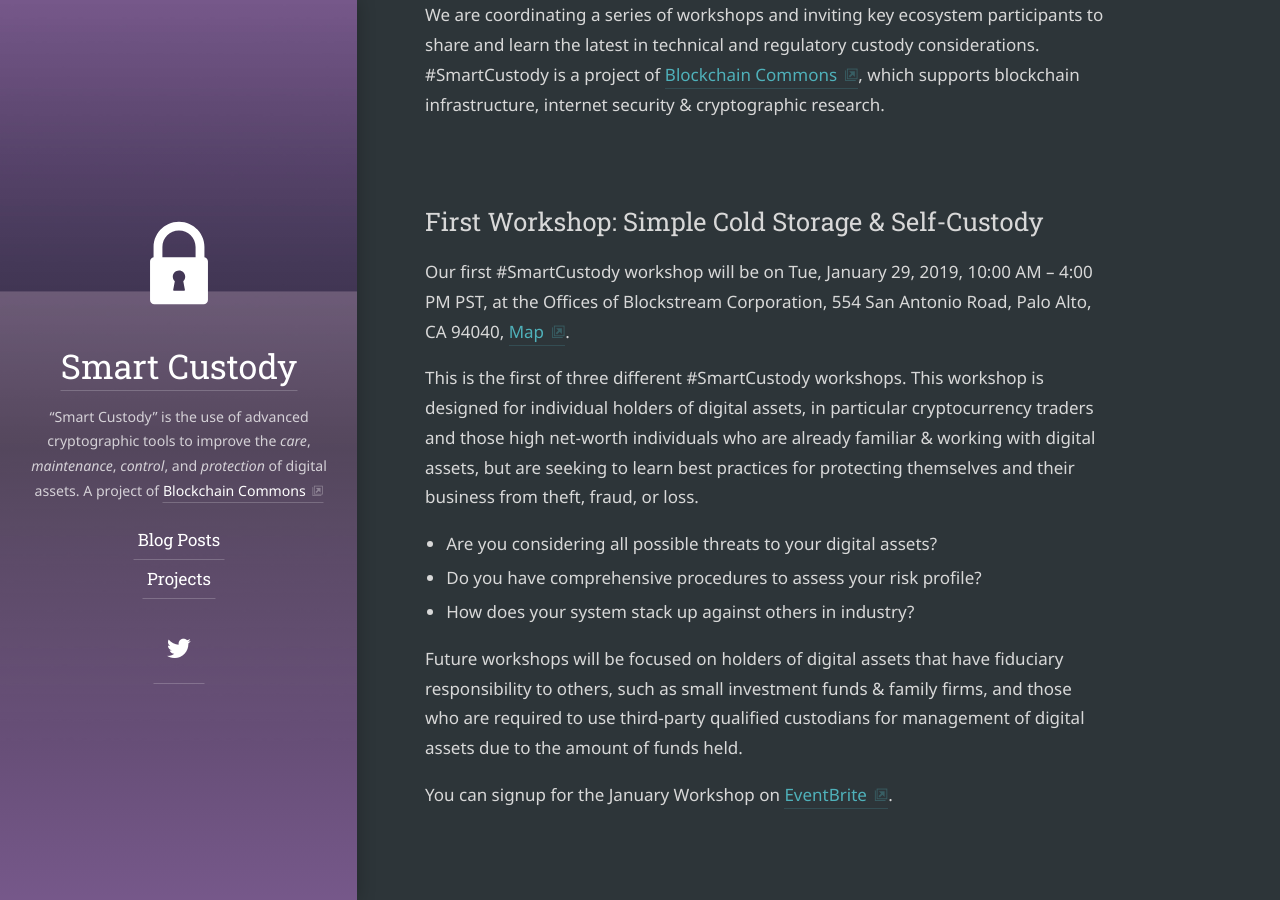
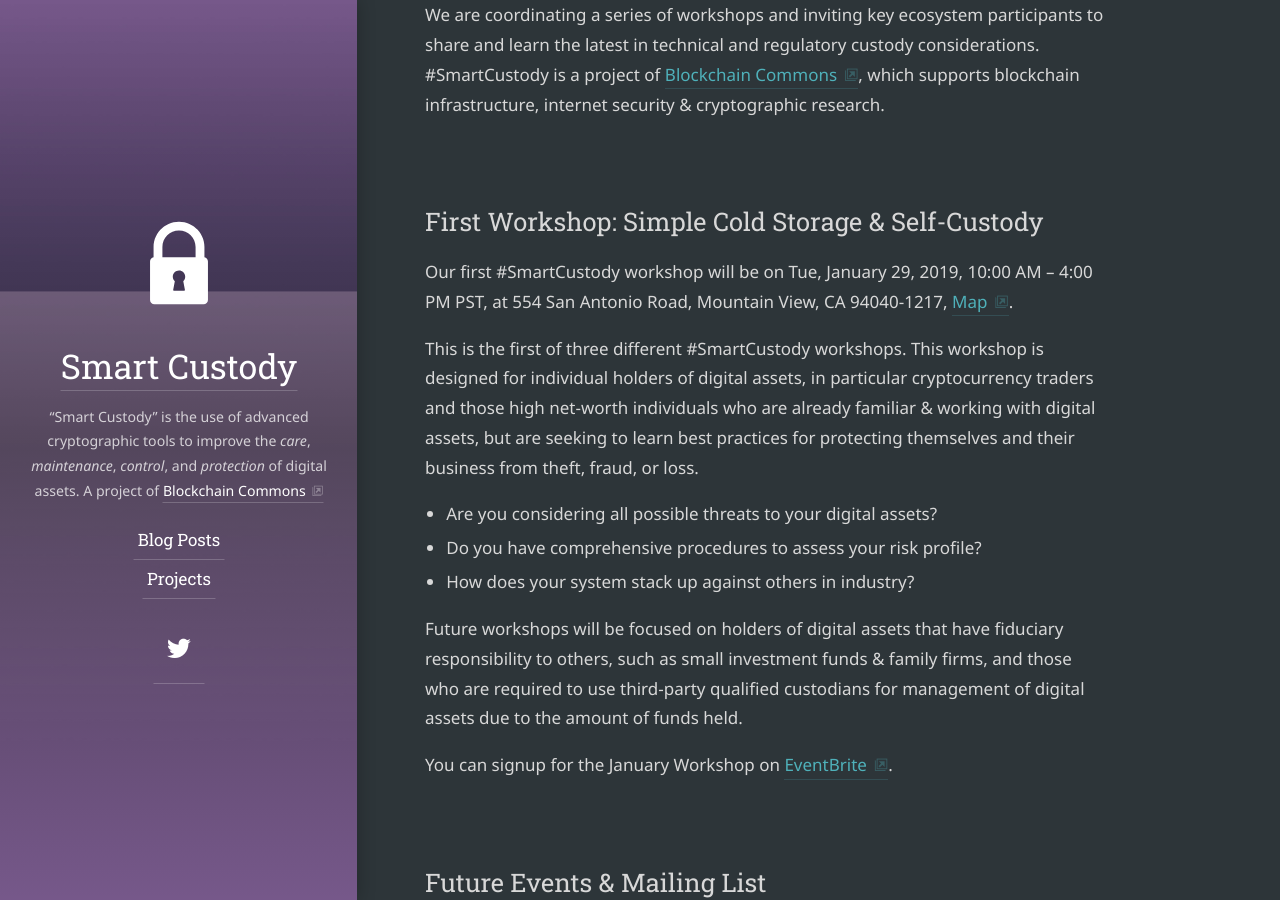
Before and after one commit to BlockchainCommons/www.SmartCustody.com, a Jekyll site: the page built from README.md, in a window 1280 px wide and 900 px high, scrolled down 491 px. Built offline with Jekyll 4.4.1, drawn with Linux system fonts in a browser that asks for light colours; some web fonts are replaced.

Commit message:
Changed some location details

```diff
--- a/README.md
+++ b/README.md
@@ -15,7 +15,7 @@
 
 ## First Workshop: Simple Cold Storage & Self-Custody
 
-Our first #SmartCustody workshop will be on Tue, January 29, 2019, 10:00 AM – 4:00 PM PST, at the Offices of Blockstream Corporation, 554 San Antonio Road, Palo Alto, CA 94040, [Map](https://www.eventbrite.com/e/smartcustody-simple-cold-storage-self-custody-workshop-tickets-54426618481#map-target).
+Our first #SmartCustody workshop will be on Tue, January 29, 2019, 10:00 AM – 4:00 PM PST, at 554 San Antonio Road, Mountain View, CA 94040-1217, [Map](https://www.eventbrite.com/e/smartcustody-simple-cold-storage-self-custody-workshop-tickets-54426618481#map-target).
 
 This is the first of three different #SmartCustody workshops. This workshop is designed for individual holders of digital assets, in particular cryptocurrency traders and those high net-worth individuals who are already familiar & working with digital assets, but are seeking to learn best practices for protecting themselves and their business from theft, fraud, or loss.
 
```
Also changed, not shown: _posts/2019-01-04-First-SmartCustody-Workshop-Simple-Cold-Storage-and-Self-Custody.md (+1 -1 lines).
